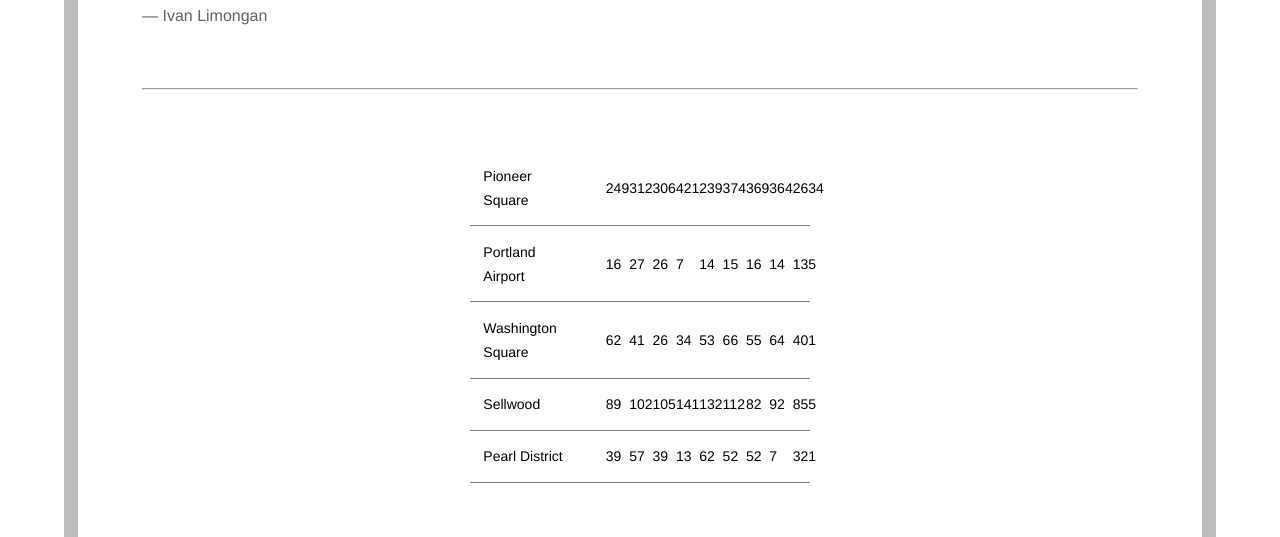
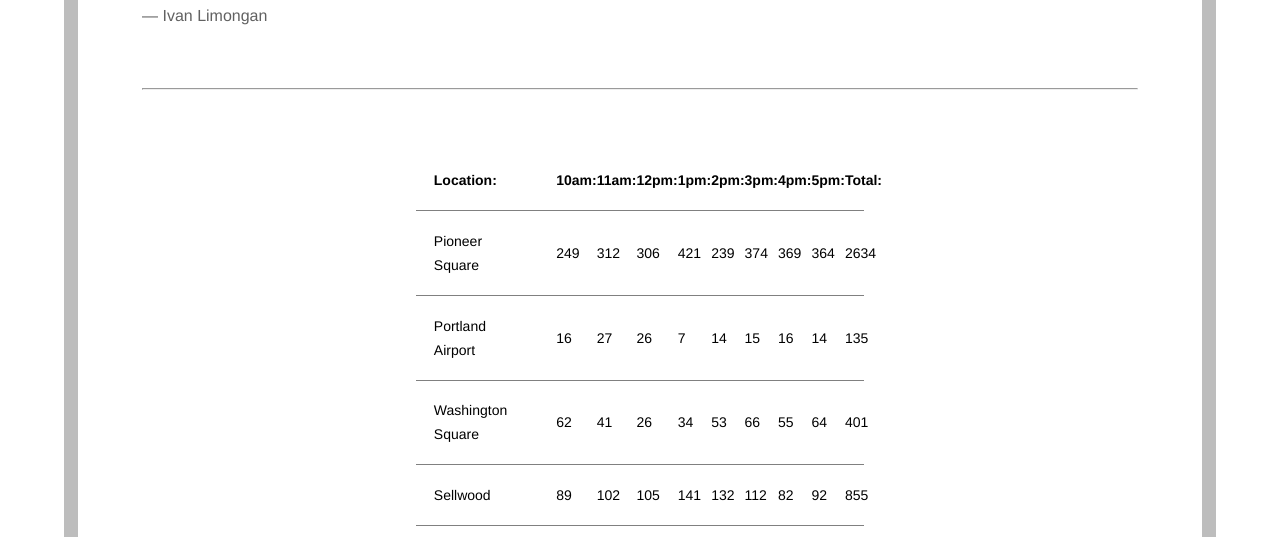
Before and after one commit to limongoo/cookie-stand, a plain HTML site: page index.html in a window 1280 px wide. Shown: the part 263-800 px from the top of the page. Drawn offline with Linux system fonts and the light colour scheme.

Commit message:
added table header in js, cleanded code up

```diff
--- a/object.js
+++ b/object.js
@@ -36,6 +36,17 @@
   }
   this.total = total;
   return total;
+}
+
+
+// Create tr and td for table header to display times
+var headerArray = ["Location:", "10am: ", "11am: ", "12pm: ", "1pm: ", "2pm: ", "3pm: ", "4pm: ", "5pm: ", "Total: "];  // Array to display hours
+var table = document.getElementById('tableSample');  //create tr
+var header = table.createTHead();
+var row = header.insertRow(0);
+for (i = 0; i < headerArray.length; i++) {
+  var th = row.insertCell(i);
+  th.innerHTML = "<strong>" + headerArray[i] + "</strong>";
 }
 
 
@@ -95,13 +106,7 @@
 //     document.getElementById(storeID).appendChild(li);  //add list to ul
 //   }
 //
-//   //Adds list item for total of daily sales
-//   var li = document.createElement("li");  //create list item
-//   var sltotal = document.createTextNode("Total: " + dailyTotal + " Cookies");  //create text Total: dailyTotal Cookies text
-//   li.appendChild(sltotal);  //add sltotal to list item
-//   document.getElementById(storeID).appendChild(li);  //add list to ul
-//
-// }
+
 
 
 
```
Also changed, not shown: index.html (+1 -0 lines).
